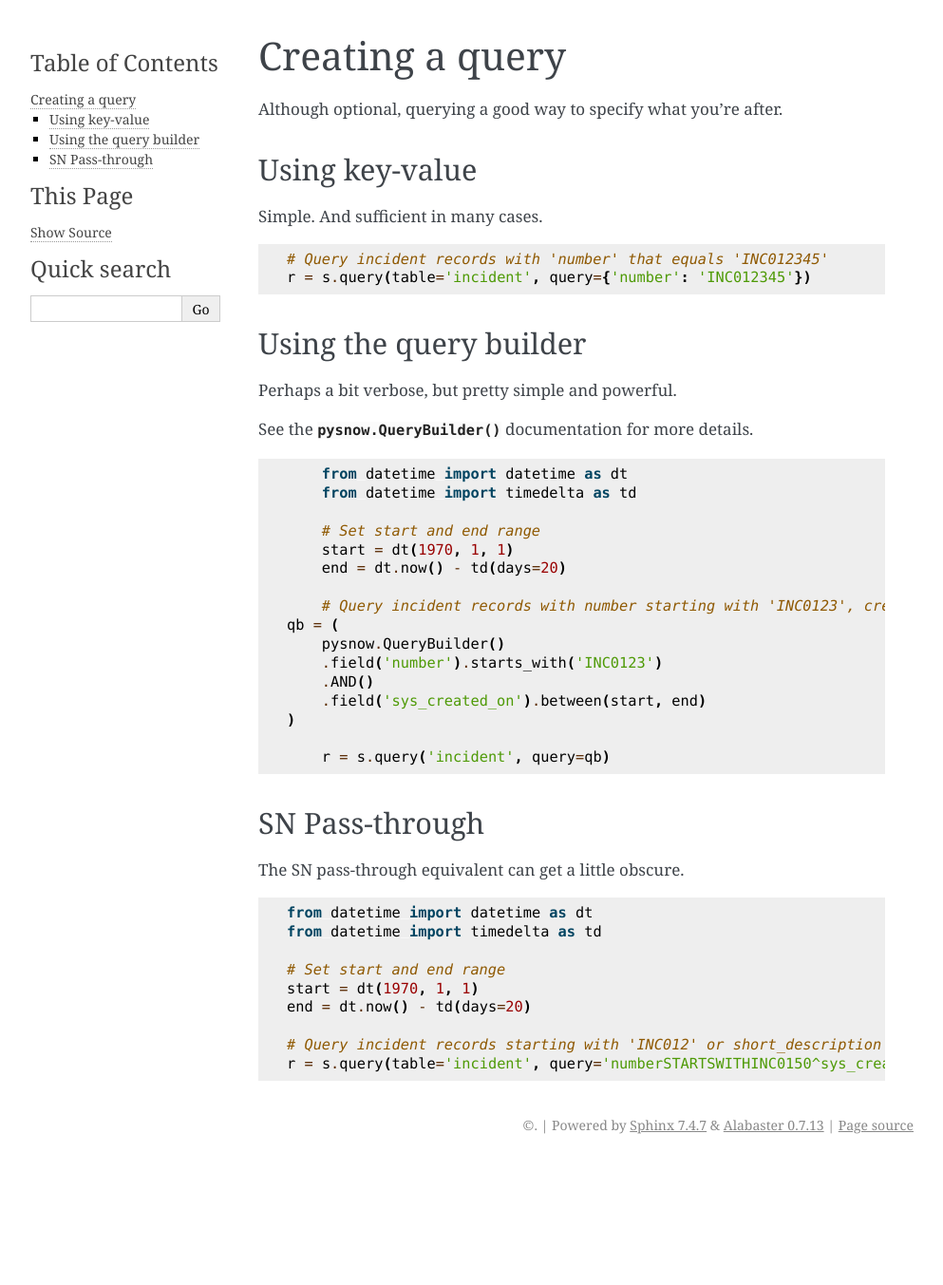
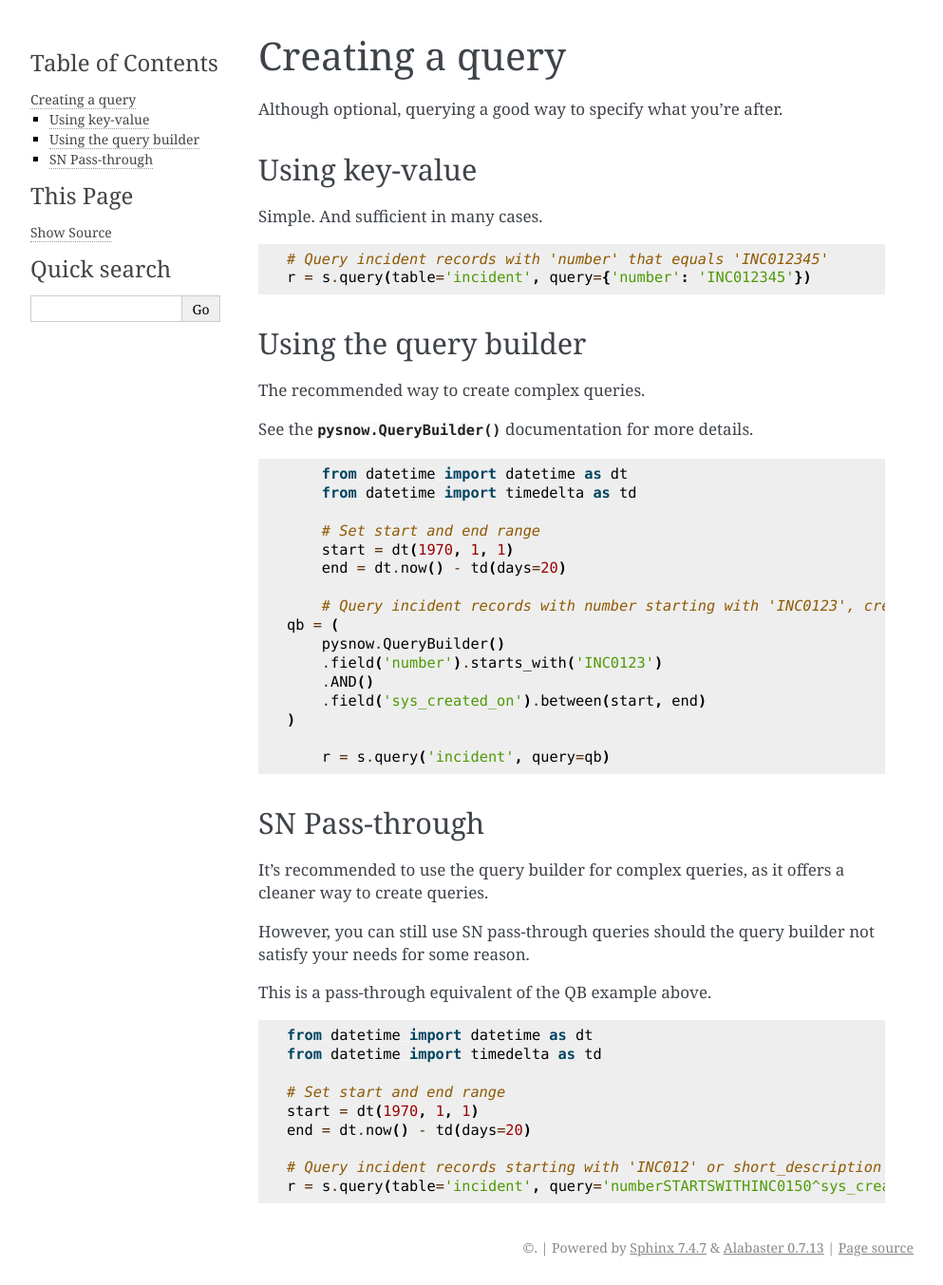
Before and after one commit to rbw/pysnow, a Sphinx documentation site: the page built from docs/usage/query.rst, in a window 1280 px wide. Shown: the whole page at 95% size, without its empty margins (148-1141 px from the left). Built offline with Sphinx 7.4.7, drawn with Linux system fonts in a browser that asks for light colours; before the commit the page ends 1224 px from its top, so only the background shows below that.

Commit message:
Updated query examples

```diff
--- a/docs/usage/query.rst
+++ b/docs/usage/query.rst
@@ -15,7 +15,8 @@ Simple. And sufficient in many cases.
 
 Using the query builder
 ^^^^^^^^^^^^^^^^^^^^^^^
-Perhaps a bit verbose, but pretty simple and powerful.
+
+The recommended way to create complex queries.
 
 See the :meth:`pysnow.QueryBuilder` documentation for more details.
 
@@ -41,7 +42,12 @@ See the :meth:`pysnow.QueryBuilder` documentation for more details.
 
 SN Pass-through
 ^^^^^^^^^^^^^^^
-The SN pass-through equivalent can get a little obscure.
+
+It's recommended to use the query builder for complex queries, as it offers a cleaner way to create queries.
+
+However, you can still use SN pass-through queries should the query builder not satisfy your needs for some reason.
+
+This is a pass-through equivalent of the QB example above.
 
 .. code-block:: python
 
```
